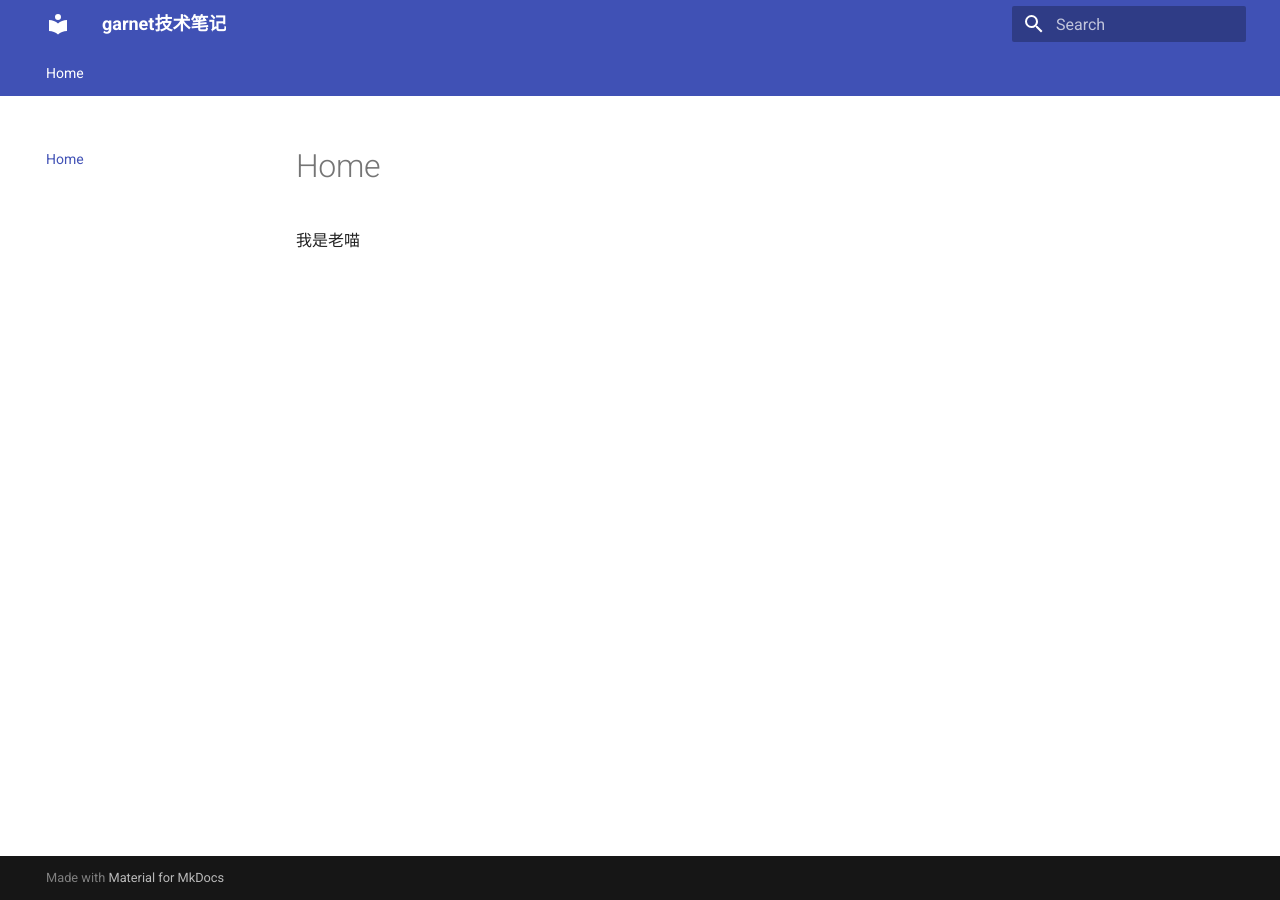
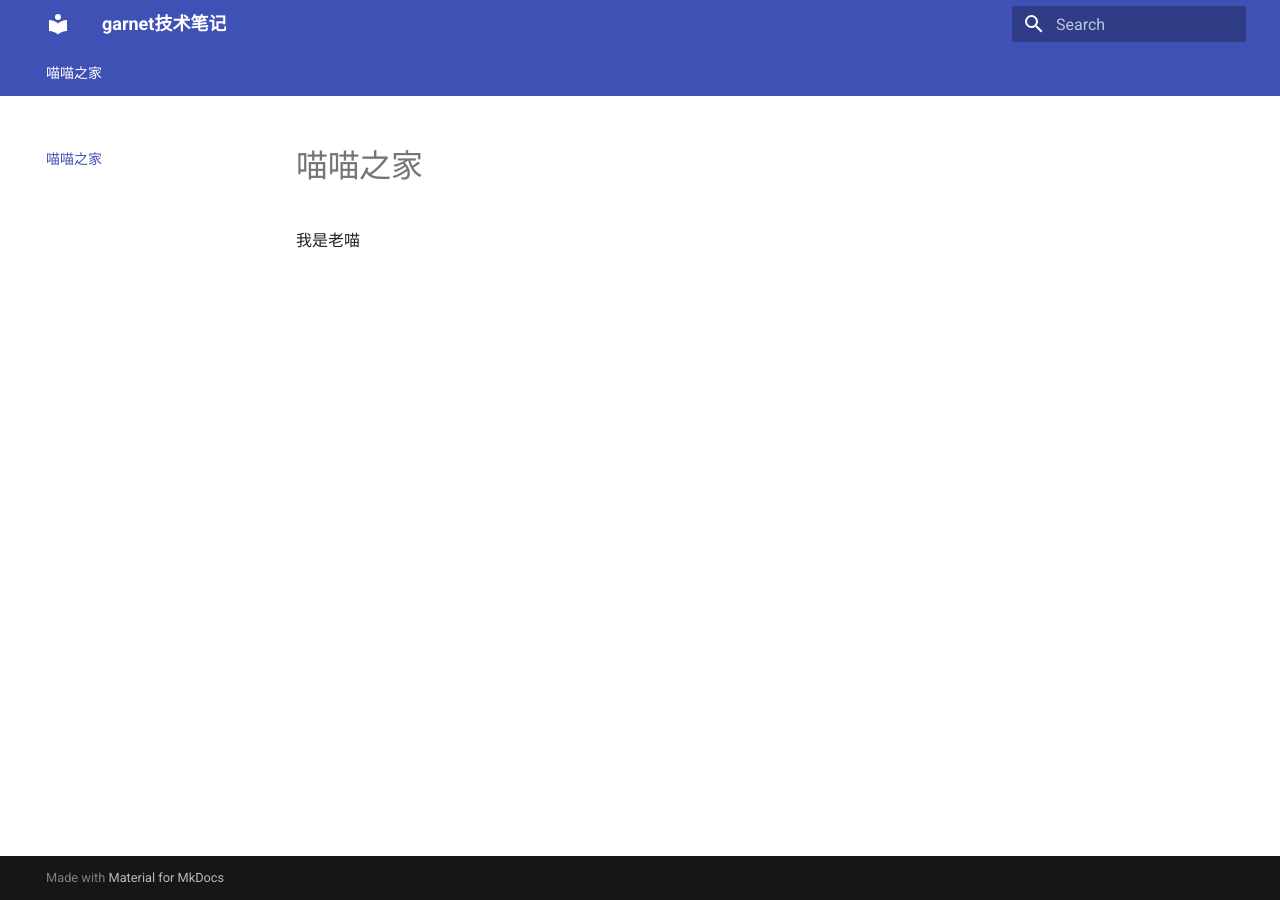
Before and after one commit to zeroifox/zeroifox, an MkDocs documentation site: the page built from docs/index.md, in a window 1280 px wide. Built offline with MkDocs 1.6.1 and Material for MkDocs 9.7.7, drawn with Linux system fonts in a browser that asks for light colours; part of the change alters nothing that is shown.

Commit message:
Update mkdocs.yml

```diff
--- a/mkdocs.yml
+++ b/mkdocs.yml
@@ -1,6 +1,6 @@
 site_name: garnet技术笔记
 nav:
-  - Home: index.md
+  - 喵喵之家: index.md
  # - test:
   #    - test: test/test.md
 
```
